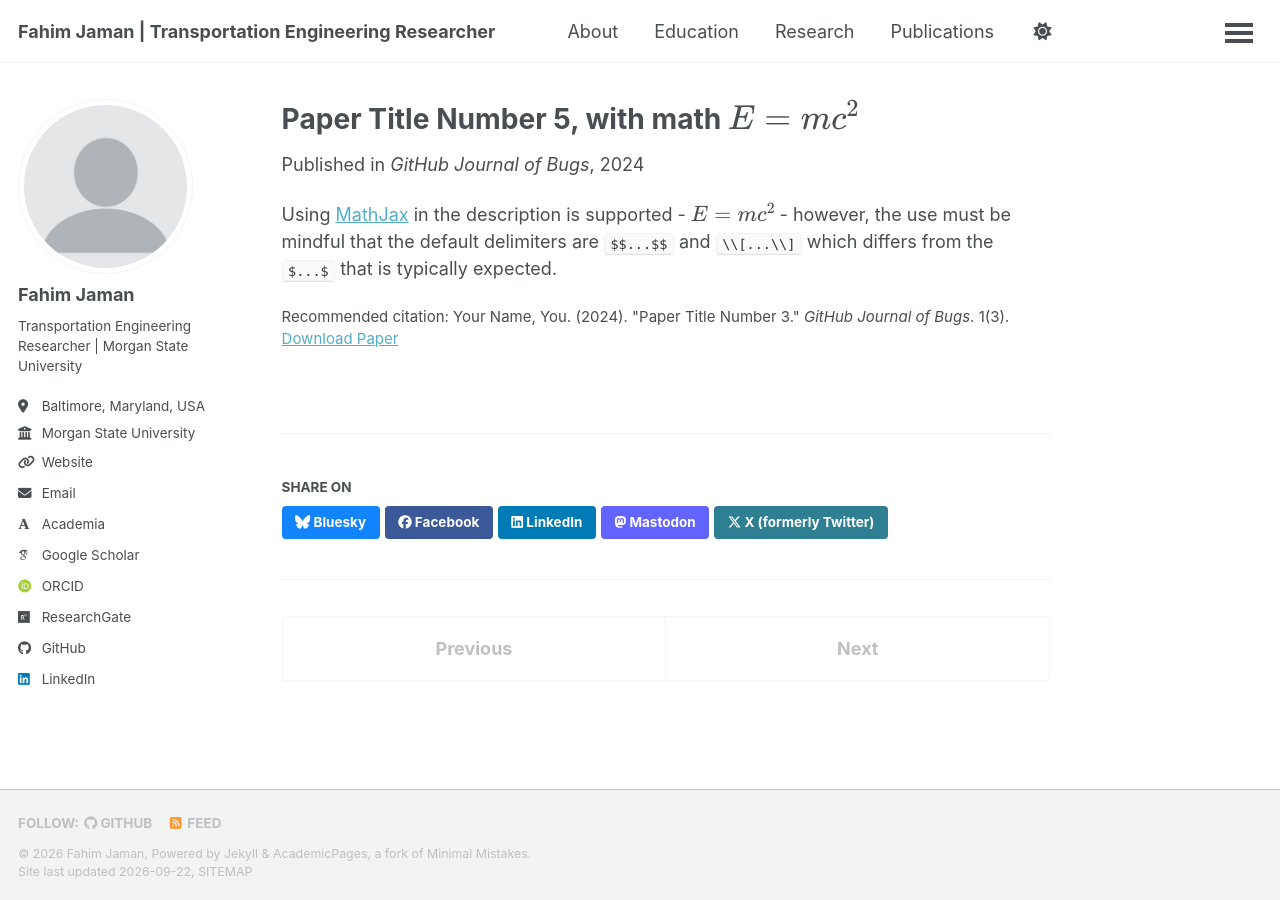
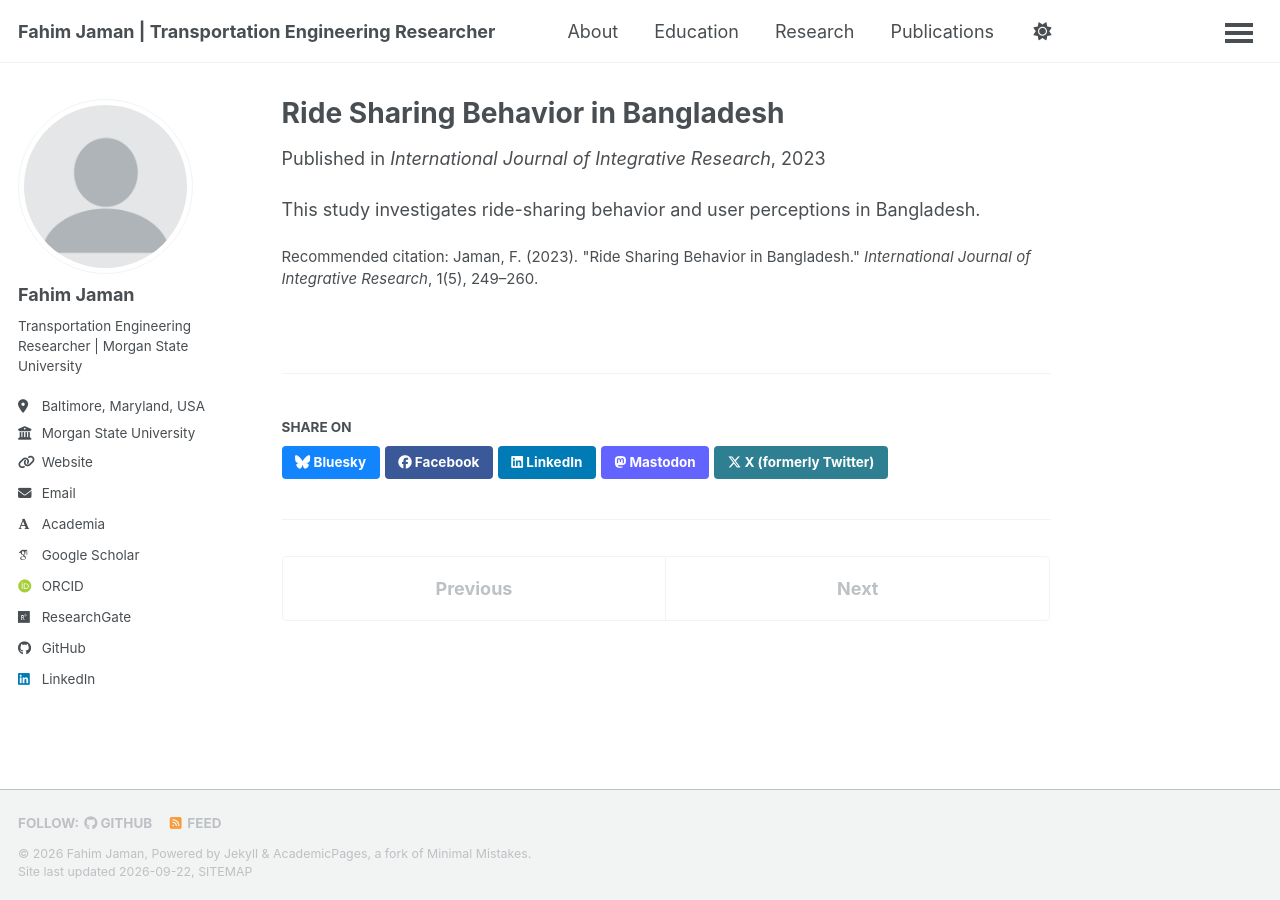
Before and after one commit to fahimjaman/111, a Jekyll site: the page built from _publications/2025-06-08-paper-title-number-5.md, in a window 1280 px wide. Built offline with Jekyll 4.4.1, drawn with Linux system fonts in a browser that asks for light colours; some web fonts are replaced; a script that is not in the unit is left out.

Commit message:
Replace template content with Fahim Jaman academic profile

```diff
--- a/_publications/2025-06-08-paper-title-number-5.md
+++ b/_publications/2025-06-08-paper-title-number-5.md
@@ -1,13 +1,11 @@
 ---
-title: "Paper Title Number 5, with math $$E=mc^2$$"
+title: "Ride Sharing Behavior in Bangladesh"
 collection: publications
-category: conferences
-permalink: /publication/2024-02-17-paper-title-number-4
-excerpt: 'This paper is about a famous math equation, $$E=mc^2$$'
-date: 2024-02-17
-venue: 'GitHub Journal of Bugs'
-paperurl: 'https://academicpages.github.io/files/paper3.pdf'
-citation: 'Your Name, You. (2024). &quot;Paper Title Number 3.&quot; <i>GitHub Journal of Bugs</i>. 1(3).'
+category: manuscripts
+permalink: /publication/ride-sharing-behavior-bangladesh/
+date: 2023-01-01
+venue: "International Journal of Integrative Research"
+citation: 'Jaman, F. (2023). "Ride Sharing Behavior in Bangladesh." <i>International Journal of Integrative Research</i>, 1(5), 249–260.'
 ---
 
-Using [MathJax](https://www.mathjax.org/) in the description is supported - $$E=mc^2$$ - however, the use must be mindful that the default delimiters are `$$...$$` and `\\[...\\]` which differs from the `$...$` that is typically expected.
+This study investigates ride-sharing behavior and user perceptions in Bangladesh.
```
